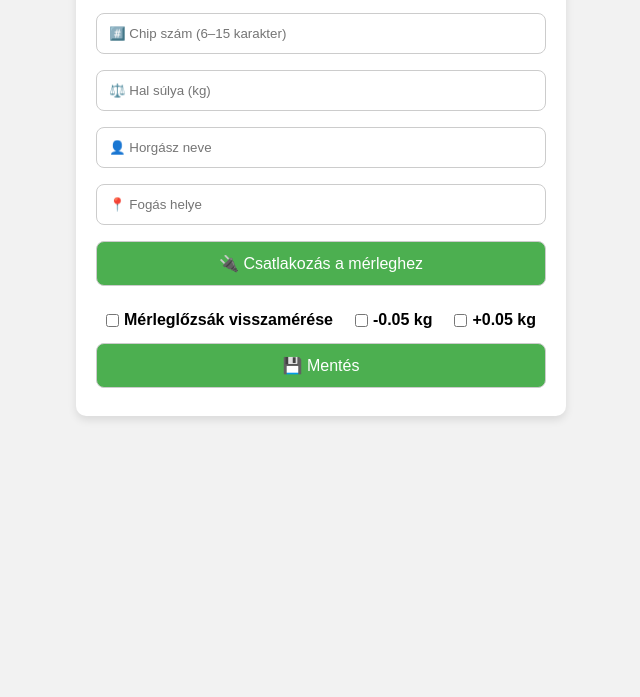
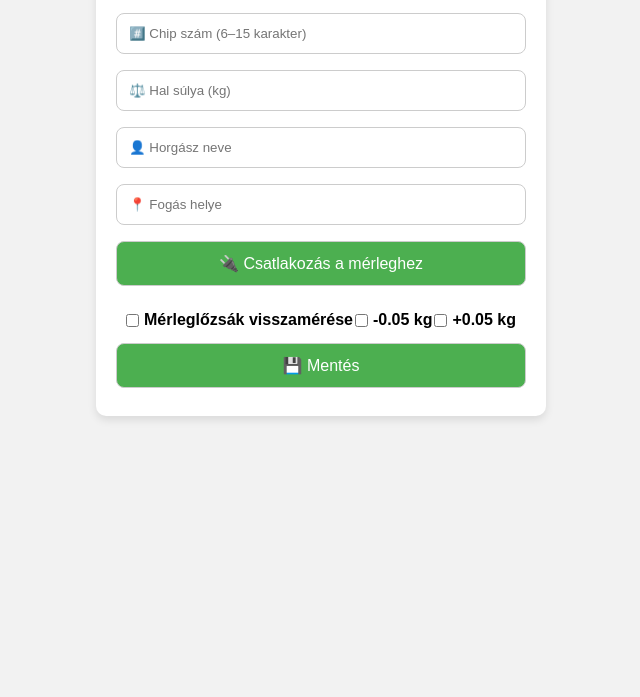
Before and after one commit to bpallagi/bt_web_scale, a plain HTML site: page index.html in a window 1280 px wide. Shown: the part 103-800 px from the top of the page, without its empty margins (319-959 px from the left). Drawn offline with Linux system fonts and the light colour scheme.

Commit message:
Update index.html

```diff
--- a/index.html
+++ b/index.html
@@ -10,7 +10,7 @@
         font-family: 'Arial', sans-serif;
         background-color: #f2f2f2;
         margin: 0;
-        padding: 20px;
+        padding: 20px 0;
         box-sizing: border-box;
       }
       .container {
@@ -21,6 +21,7 @@
         padding: 20px;
         border-radius: 10px;
         box-shadow: 0 4px 8px rgba(0,0,0,0.1);
+        box-sizing: border-box;
       }
       h2 {
         text-align: center;
```
